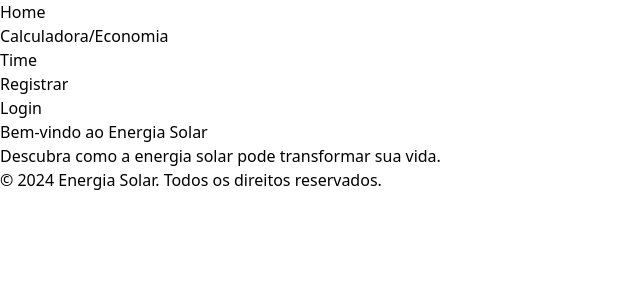
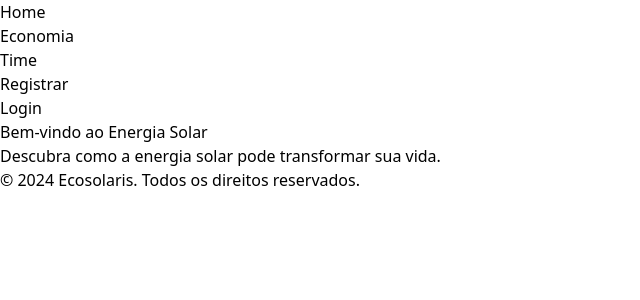
Before and after one commit to OscarAriasNeto/ecosolaris-gs, a Next.js app: page / in a window 1280 px wide. Shown: the top 300 px of the page, without its empty margins (0-640 px from the left). Built offline with nearby package versions, Linux system fonts and the light colour scheme.

Commit message:
Atualização footer e header

```diff
--- a/src/components/Footer/Footer.tsx
+++ b/src/components/Footer/Footer.tsx
@@ -1,10 +1,13 @@
 import React from 'react';
 
 const Footer: React.FC = () => {
-    return(
-  <footer>
-    <p>© 2024 Energia Solar. Todos os direitos reservados.</p>
-  </footer>
-);
-}
+  return (
+    <footer className="flex items-center justify-center bg-gray-100 h-16 w-full fixed bottom-0">
+      <p className="text-gray-700 text-lg">
+        © 2024 Ecosolaris. Todos os direitos reservados.
+      </p>
+    </footer>
+  );
+};
+
 export default Footer;
--- a/src/components/Header/Header.tsx
+++ b/src/components/Header/Header.tsx
@@ -7,27 +7,27 @@ const Header: React.FC = () => {
       <nav className="container mx-auto flex justify-between items-center py-4">
         <ul className="flex space-x-6">
           <li>
-            <Link href="/" className="hover:text-gray-400">
+            <Link href="/" className="hover:text-gray-400 transition-colors">
               Home
             </Link>
           </li>
           <li>
-            <Link href="/calculator" className="hover:text-gray-400">
-              Calculadora/Economia
+            <Link href="/economia" className="hover:text-gray-400 transition-colors">
+              Economia
             </Link>
           </li>
           <li>
-            <Link href="/team" className="hover:text-gray-400">
+            <Link href="/time" className="hover:text-gray-400 transition-colors">
               Time
             </Link>
           </li>
           <li>
-            <Link href="/register" className="hover:text-gray-400">
+            <Link href="/registrar" className="hover:text-gray-400 transition-colors">
               Registrar
             </Link>
           </li>
           <li>
-            <Link href="/login" className="hover:text-gray-400">
+            <Link href="/login" className="hover:text-gray-400 transition-colors">
               Login
             </Link>
           </li>
```
